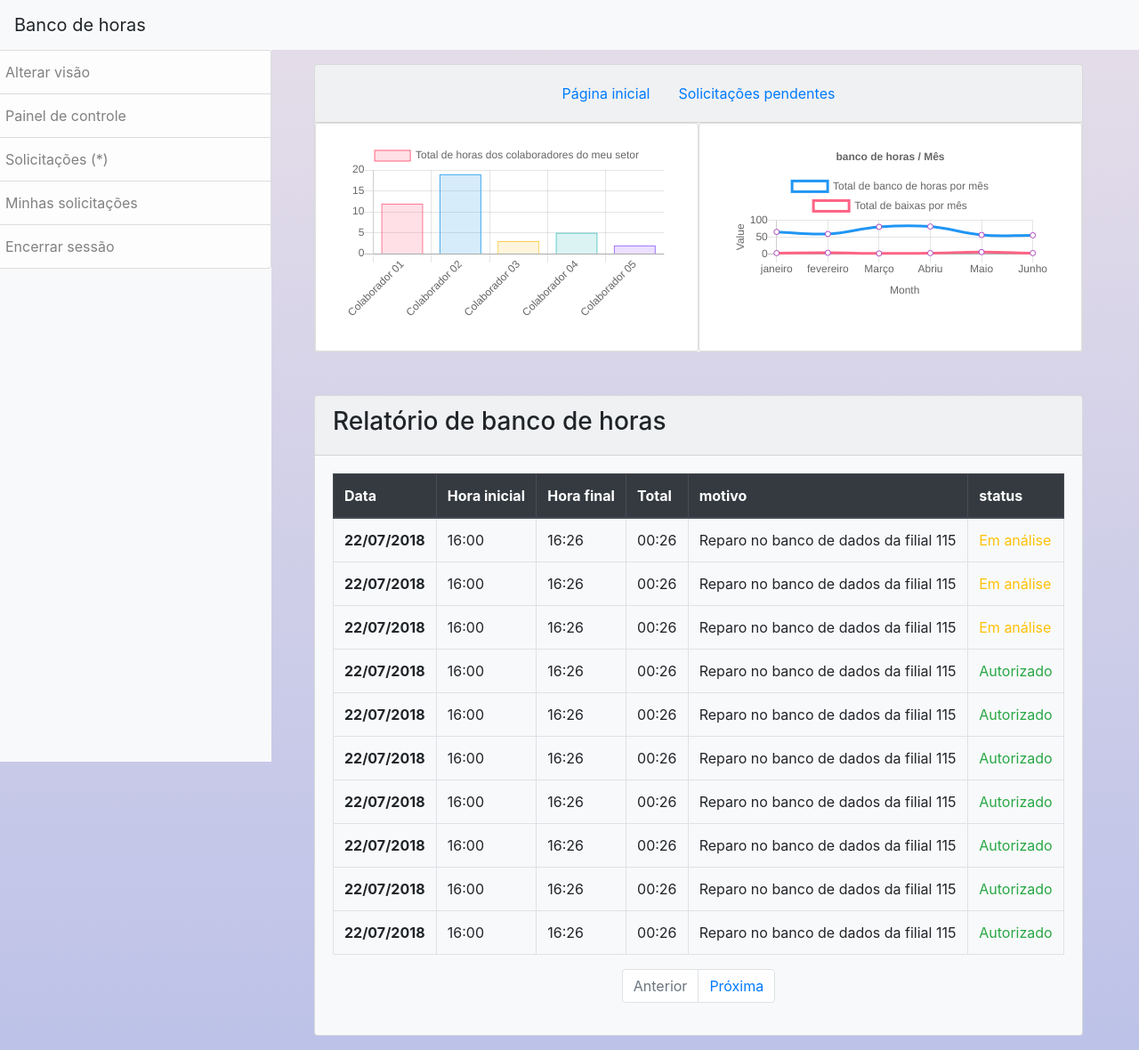
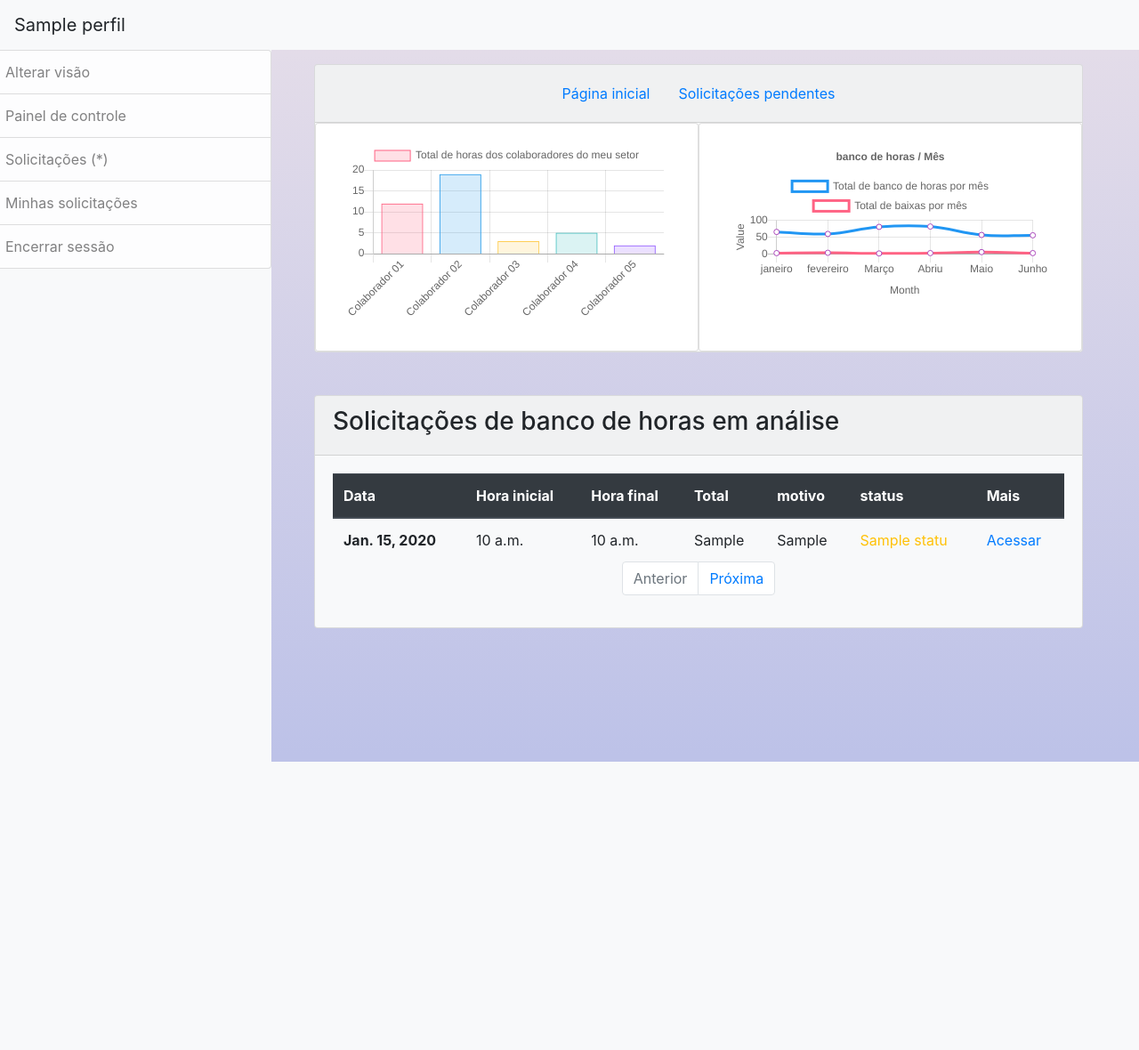
Before and after one commit to PedroHenriqueDevBR/Banco-de-horas, a Django app: page /paineldecontrole/solicitacoes in a window 1280 px wide. Shown: the whole page at 89% size. After the commit the page ends 856 px from the top, so only its background shows below. Run offline with Django 3.2, Linux system fonts and the light colour scheme; a user stored in the database is signed in; tables that the repository leaves empty hold one stand-in row (values such as "Sample post"); some libraries are stand-ins or nearby versions.

Commit message:
Listagem dos dados

```diff
--- a/bancodehoras/core/models.py
+++ b/bancodehoras/core/models.py
@@ -32,6 +32,7 @@ class UsuarioPermissao(models.Model):
 
 class Status(models.Model):
     nome = models.CharField(max_length=50)
+    padrao_analise = models.BooleanField(default=False)
 
 
 class FormaDePagamento(models.Model):
@@ -45,6 +46,7 @@ class Movimentacao(models.Model):
     hora_final = models.TimeField(null=True, blank=True)
     hora_total = models.CharField(max_length=10)
     eh_entrada = models.BooleanField()
+    finalizado = models.BooleanField(default=False)
     motivo = models.TextField(null=True, blank=True)
     forma_de_pagamento = models.ForeignKey(FormaDePagamento, on_delete=models.CASCADE, related_name='pagamento_movimentacoes', null=True, blank=True)
     status = models.ForeignKey(Status, on_delete=models.CASCADE, related_name='status_movimentacoes')
--- a/bancodehoras/core/templates/core/base-dashboard.html
+++ b/bancodehoras/core/templates/core/base-dashboard.html
@@ -10,7 +10,7 @@
     <nav class="navbar navbar-light bg-light">
         <a class="navbar-brand">
             <!-- <img src="img/icon-user.png" width="75" alt="logo da página"> -->
-            Banco de horas
+            {{ perfil_logado.perfil.nome }}
         </a>
     </nav>
 
--- a/bancodehoras/core/templates/core/dashboard/dashboard-solicitacoes.html
+++ b/bancodehoras/core/templates/core/dashboard/dashboard-solicitacoes.html
@@ -33,14 +33,15 @@
     </div>
 </div>
 
+{% if solciitacoes_pendentes %}
 <div class="container bg-light mt-5 card px-0">
     <div class="card-header">
-        <h3>Relatório de banco de horas</h3>
+        <h3>Solicitações de banco de horas em análise</h3>
     </div>
 
     <div class="card-body">
         <div class="table-responsive">
-            <table class="table table-hover table-bordered">
+            <table class="table table-hover mb-0">
                 <thead class="thead-dark">
                     <tr>
                         <th scope="col">Data</th>
@@ -49,89 +50,21 @@
                         <th scope="col">Total</th>
                         <th scope="col">motivo</th>
                         <th scope="col">status</th>
+                        <th scope="col">Mais</th>
                     </tr>
                 </thead>
                 <tbody>
+                    {% for banco in solciitacoes_pendentes %}
                     <tr>
-                        <th scope="row">22/07/2018</th>
-                        <td>16:00</td>
-                        <td>16:26</td>
-                        <td>00:26</td>
-                        <td>Reparo no banco de dados da filial 115</td>
-                        <td class="text-warning">Em análise</td>
+                        <th scope="row">{{ banco.data_movimentacao }}</th>
+                        <td>{{ banco.hora_inicial }}</td>
+                        <td>{{ banco.hora_final }}</td>
+                        <td>{{ banco.hora_total }}</td>
+                        <td>{{ banco.motivo }}</td>
+                        <td class="text-warning">{{ banco.status.nome }}</td>
+                        <td><a href="#">Acessar</a></td>
                     </tr>
-                    <tr>
-                        <th scope="row">22/07/2018</th>
-                        <td>16:00</td>
-                        <td>16:26</td>
-                        <td>00:26</td>
-                        <td>Reparo no banco de dados da filial 115</td>
-                        <td class="text-warning">Em análise</td>
-                    </tr>
-                    <tr>
-                        <th scope="row">22/07/2018</th>
-                        <td>16:00</td>
-                        <td>16:26</td>
-                        <td>00:26</td>
-                        <td>Reparo no banco de dados da filial 115</td>
-                        <td class="text-warning">Em análise</td>
-                    </tr>
-                    <tr>
-                        <th scope="row">22/07/2018</th>
-                        <td>16:00</td>
-                        <td>16:26</td>
-                        <td>00:26</td>
-                        <td>Reparo no banco de dados da filial 115</td>
-                        <td class="text-success">Autorizado</td>
-                    </tr>
-                    <tr>
-                        <th scope="row">22/07/2018</th>
-                        <td>16:00</td>
-                        <td>16:26</td>
-                        <td>00:26</td>
-                        <td>Reparo no banco de dados da filial 115</td>
-                        <td class="text-success">Autorizado</td>
-                    </tr>
-                    <tr>
-                        <th scope="row">22/07/2018</th>
-                        <td>16:00</td>
-                        <td>16:26</td>
-                        <td>00:26</td>
-                        <td>Reparo no banco de dados da filial 115</td>
-                        <td class="text-success">Autorizado</td>
-                    </tr>
-                    <tr>
-                        <th scope="row">22/07/2018</th>
-                        <td>16:00</td>
-                        <td>16:26</td>
-                        <td>00:26</td>
-                        <td>Reparo no banco de dados da filial 115</td>
-                        <td class="text-success">Autorizado</td>
-                    </tr>
-                    <tr>
-                        <th scope="row">22/07/2018</th>
-                        <td>16:00</td>
-                        <td>16:26</td>
-                        <td>00:26</td>
-                        <td>Reparo no banco de dados da filial 115</td>
-                        <td class="text-success">Autorizado</td>
-                    </tr>
-                    <tr>
-                        <th scope="row">22/07/2018</th>
-                        <td>16:00</td>
-                        <td>16:26</td>
-                        <td>00:26</td>
-                        <td>Reparo no banco de dados da filial 115</td>
-                        <td class="text-success">Autorizado</td>
-                    </tr>
-                    <tr>
-                        <th scope="row">22/07/2018</th>
-                        <td>16:00</td>
-                        <td>16:26</td>
-                        <td>00:26</td>
-                        <td>Reparo no banco de dados da filial 115</td>
-                        <td class="text-success">Autorizado</td>
-                    </tr>
+                    {% endfor %}
                 </tbody>
             </table>
 
@@ -148,5 +81,6 @@
         </div>
     </div>
 </div>
+{% endif %}
 
 {% endblock %}
--- a/bancodehoras/core/views.py
+++ b/bancodehoras/core/views.py
@@ -30,6 +30,29 @@ class DashboardView(View):
         dados['perfil_logado'] = request.user
         dados['colaboradores_do_setor'] = setor.perfis_do_setor.all()
         return render(request, self.tamplate_name, dados)
+
+
+# Gerente
+class PainelDeControleSolicitacoesView(View):
+    template_name = 'core/dashboard/dashboard-solicitacoes.html'
+
+    def get(self, request):
+        dados = {}
+        dados['perfil_logado'] = request.user
+        dados['solciitacoes_pendentes'] = self.seleciona_todas_movimentacoes(request.user.perfil.setor.perfis_do_setor.all())
+        return render(request, self.template_name, dados)
+
+    def seleciona_todas_movimentacoes(self, perfis):
+        movimentacoes = []
+        analise = Status.objects.all()[0]
+        for perfil in perfis:
+            movimentacoes.extend(
+                perfil.movimentacoes.all().filter(
+                    Q(status=analise),
+                    Q(eh_entrada=True)
+                )
+            )
+        return movimentacoes
 
 
 # Administrador
@@ -222,15 +245,6 @@ class SolicitacaoBaixaView(View):
         return redirect('solicitacoes')
 
 
-class PainelDeControleSolicitacoesView(View):
-    template_name = 'core/dashboard/dashboard-solicitacoes.html'
-
-    def get(self, request):
-        dados = {}
-        dados['perfil_logado'] = request.user
-        return render(request, self.template_name, dados)
-
-
 class SetorView(View):
     template_name = 'usuario/cadastrarusuario.html'
 
```
Also changed, not shown: bancodehoras/core/templates/core/super/super-dados-extras.html (+7 -2 lines), bancodehoras/core/templates/core/usuario/mostra-solicitacao.html (added).
